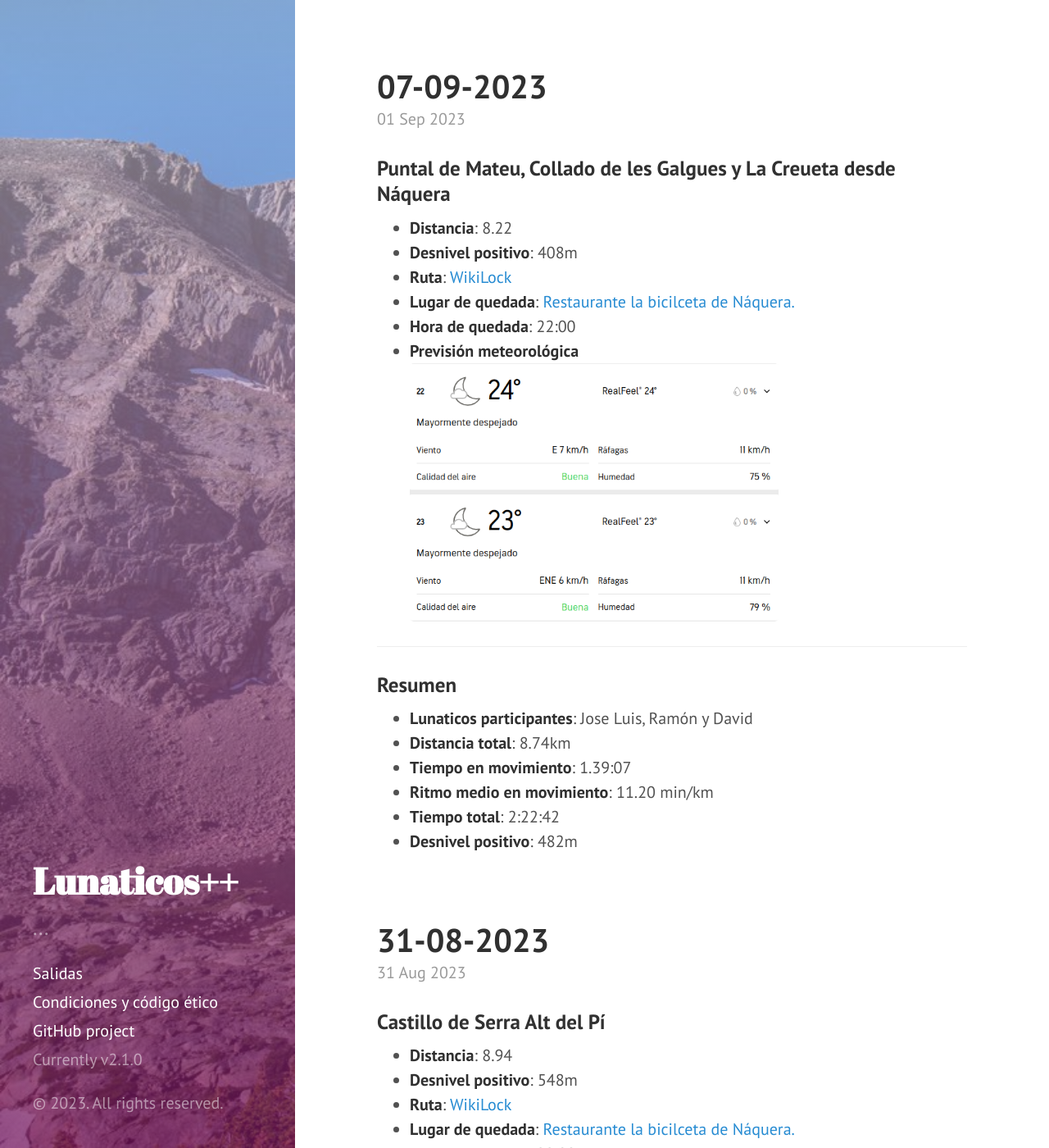
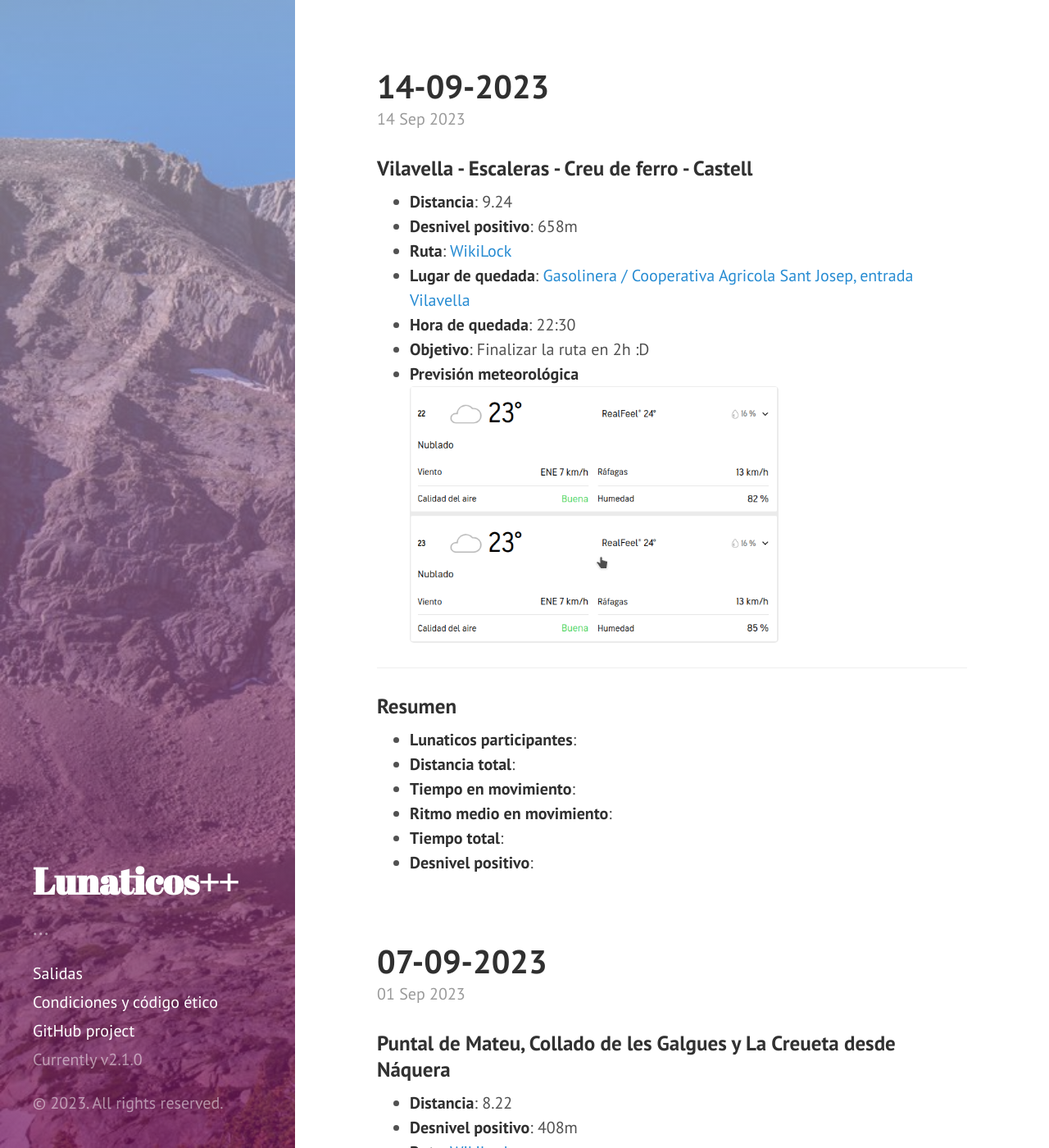
Before and after one commit to damiles/lunaticos_plus, a Jekyll site: the page built from index.html, in a window 1280 px wide and 1400 px high. Shown: the whole window at 82% size. Built offline with Jekyll 4.4.1, drawn with Linux system fonts in a browser that asks for light colours; Markdown is read by kramdown in place of the engine named in the settings; a script that is not in the unit is left out; the list of posts is cut into pages by our own code; some of the changed text lies outside the part shown.

Commit message:
Nueva ruta

```diff
--- /dev/null
+++ b/_posts/2023-09-14-vilavella.md
@@ -0,0 +1,26 @@
+---
+layout: post
+title: 14-09-2023
+---
+
+### Vilavella - Escaleras - Creu de ferro - Castell
+
+- **Distancia**: 9.24
+- **Desnivel positivo**: 658m
+- **Ruta**: [WikiLock](https://www.wikiloc.com/hiking-trails/vilavella-creu-de-ferro-castell-146850095)
+- **Lugar de quedada**: [Gasolinera / Cooperativa Agricola Sant Josep, entrada Vilavella](https://goo.gl/maps/NESKrcazT1GNtKh6A)
+- **Hora de quedada**:  22:30
+- **Objetivo**: Finalizar la ruta en 2h :D
+- **Previsión meteorológica**
+<img src="public/images/tiempo_20230914.png" alt="Previsión meteorológica" width="450" />
+
+---
+
+### Resumen
+
+- **Lunaticos participantes**:
+- **Distancia total**:
+- **Tiempo en movimiento**:
+- **Ritmo medio en movimiento**:
+- **Tiempo total**:
+- **Desnivel positivo**:
```
Also changed, not shown: _posts/2023-08-31-castillo-serra-alt-pi.md (+1 -1 lines), public/images/tiempo_20230914.png (added).
